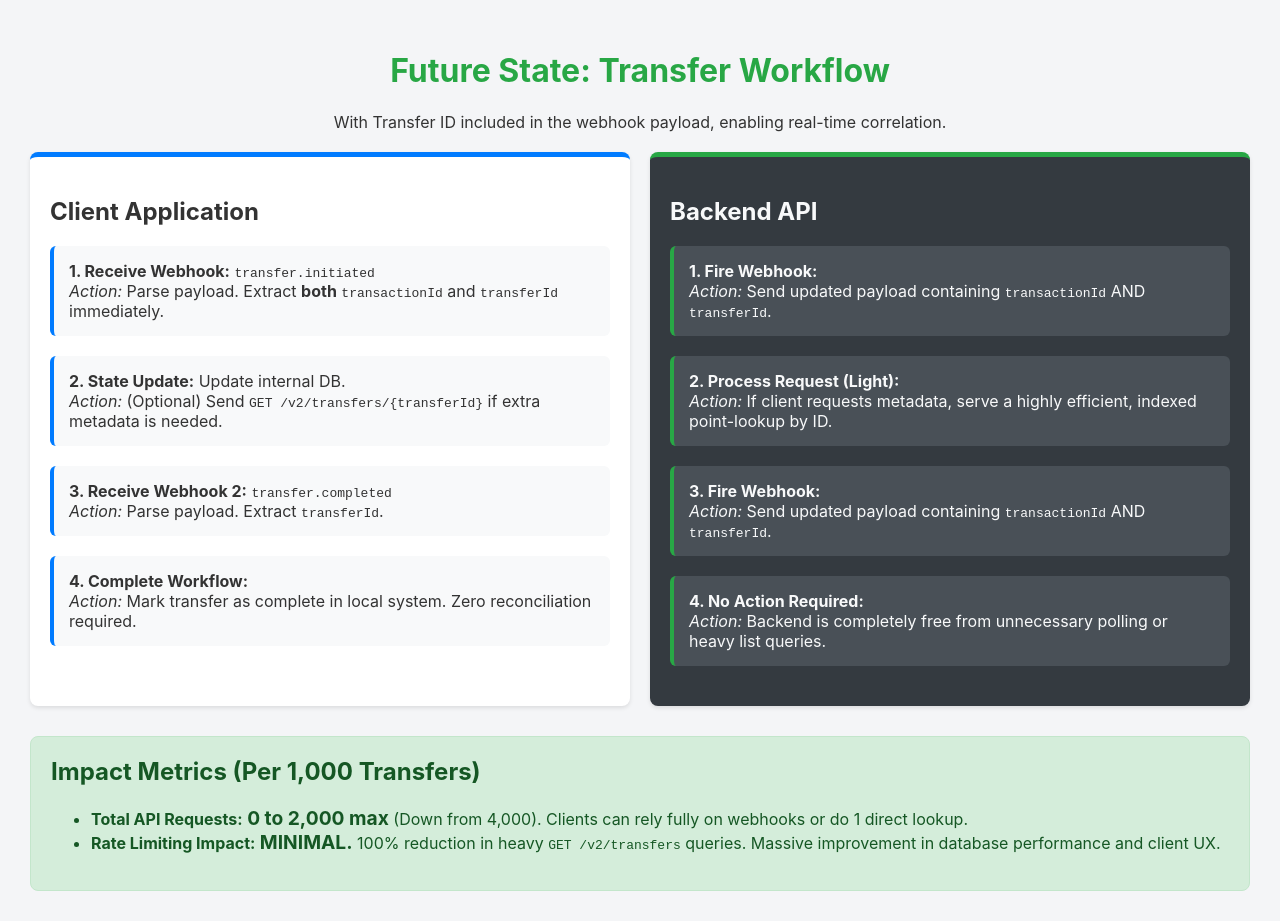
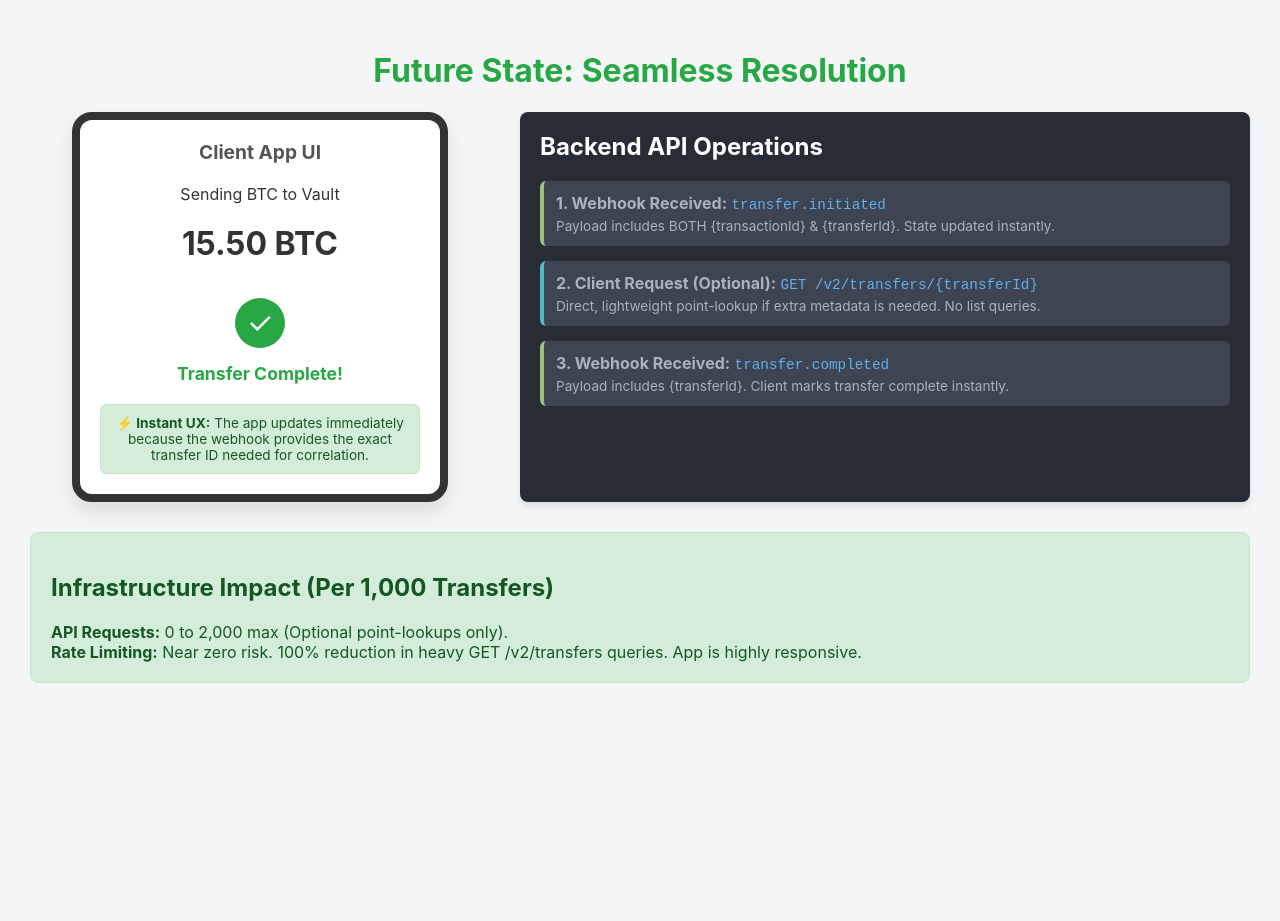
Before and after one commit to zuhair-imaduddin-anchor/webhook-enhancement-new, a plain HTML site: page index.html in a window 1280 px wide. After the commit the page ends 800 px from the top, so only its background shows below. Drawn offline with Linux system fonts and the light colour scheme.

Commit message:
Update title and enhance layout in index.html

```diff
--- a/index.html
+++ b/index.html
@@ -3,75 +3,74 @@
 <head>
     <meta charset="UTF-8">
     <meta name="viewport" content="width=device-width, initial-scale=1.0">
-    <title>Prototype 2: Future State</title>
+    <title>Future State: Seamless Experience</title>
     <style>
-        body { font-family: -apple-system, BlinkMacSystemFont, "Segoe UI", Roboto, Helvetica, Arial, sans-serif; margin: 0; padding: 30px; background-color: #f4f5f7; color: #333; }
+        body { font-family: -apple-system, BlinkMacSystemFont, sans-serif; margin: 0; padding: 30px; background-color: #f4f5f7; color: #333; }
         h1 { text-align: center; color: #28a745; }
-        .grid { display: flex; gap: 20px; margin-top: 20px; }
-        .column { flex: 1; padding: 20px; border-radius: 8px; box-shadow: 0 2px 4px rgba(0,0,0,0.1); }
-        .client-side { background-color: #ffffff; border-top: 5px solid #007bff; }
-        .backend-side { background-color: #343a40; color: #f8f9fa; border-top: 5px solid #28a745; }
-        .step { margin-bottom: 20px; padding: 15px; border-radius: 6px; position: relative; }
-        .client-side .step { background-color: #f8f9fa; border-left: 4px solid #007bff; }
-        .backend-side .step { background-color: #495057; border-left: 4px solid #28a745; }
+        .grid { display: flex; gap: 30px; margin-top: 20px; }
+
+        /* App UI (Left Side) */
+        .app-container { flex: 1; display: flex; justify-content: center; }
+        .mobile-app { width: 320px; background: white; border-radius: 20px; box-shadow: 0 10px 20px rgba(0,0,0,0.1); border: 8px solid #333; padding: 20px; display: flex; flex-direction: column; align-items: center; text-align: center; }
+        .app-header { font-size: 1.2em; font-weight: bold; margin-bottom: 20px; color: #555; }
+        .amount { font-size: 2em; font-weight: bold; margin: 20px 0; }
+
+        /* Success Checkmark */
+        .success-icon { width: 50px; height: 50px; background-color: #28a745; border-radius: 50%; display: flex; align-items: center; justify-content: center; color: white; font-size: 30px; margin: 15px auto; }
+        .status-text { color: #28a745; font-size: 1.1em; font-weight: bold; margin-bottom: 20px; }
+        .unlocked-note { background: #d4edda; color: #155724; padding: 10px; border-radius: 6px; font-size: 0.85em; margin-top: auto; border: 1px solid #c3e6cb; }
+
+        /* API Flow (Right Side) */
+        .api-flow { flex: 1.5; background: #282c34; color: #abb2bf; padding: 20px; border-radius: 8px; box-shadow: 0 4px 6px rgba(0,0,0,0.1); }
+        .api-step { margin-bottom: 15px; padding: 12px; background: #3e4451; border-radius: 6px; border-left: 4px solid #98c379; }
+        .api-step code { color: #61afef; font-size: 1.1em; }
+        .api-step .note { display: block; margin-top: 5px; font-size: 0.85em; color: #abb2bf; }
+
+        /* Metrics */
         .metrics { margin-top: 30px; padding: 20px; border-radius: 8px; background-color: #d4edda; border: 1px solid #c3e6cb; color: #155724; }
-        .metrics h2 { margin-top: 0; }
-        .highlight { font-weight: bold; font-size: 1.2em; }
     </style>
 </head>
 <body>
 
-    <h1>Future State: Transfer Workflow</h1>
-    <p style="text-align: center;">With Transfer ID included in the webhook payload, enabling real-time correlation.</p>
+    <h1>Future State: Seamless Resolution</h1>
 
     <div class="grid">
-        <div class="column client-side">
-            <h2>Client Application</h2>
-            <div class="step">
-                <strong>1. Receive Webhook:</strong> <code>transfer.initiated</code><br>
-                <em>Action:</em> Parse payload. Extract <strong>both</strong> <code>transactionId</code> and <code>transferId</code> immediately.
-            </div>
-            <div class="step">
-                <strong>2. State Update:</strong> Update internal DB.<br>
-                <em>Action:</em> (Optional) Send <code>GET /v2/transfers/{transferId}</code> if extra metadata is needed.
-            </div>
-            <div class="step">
-                <strong>3. Receive Webhook 2:</strong> <code>transfer.completed</code><br>
-                <em>Action:</em> Parse payload. Extract <code>transferId</code>.
-            </div>
-            <div class="step">
-                <strong>4. Complete Workflow:</strong><br>
-                <em>Action:</em> Mark transfer as complete in local system. Zero reconciliation required.
+        <div class="app-container">
+            <div class="mobile-app">
+                <div class="app-header">Client App UI</div>
+                <div>Sending BTC to Vault</div>
+                <div class="amount">15.50 BTC</div>
+                <div class="success-icon">✓</div>
+                <div class="status-text">Transfer Complete!</div>
+
+                <div class="unlocked-note">
+                    <strong>⚡ Instant UX:</strong> The app updates immediately because the webhook provides the exact transfer ID needed for correlation.
+                </div>
             </div>
         </div>
 
-        <div class="column backend-side">
-            <h2>Backend API</h2>
-            <div class="step">
-                <strong>1. Fire Webhook:</strong><br>
-                <em>Action:</em> Send updated payload containing <code>transactionId</code> AND <code>transferId</code>.
+        <div class="api-flow">
+            <h2 style="color: white; margin-top: 0;">Backend API Operations</h2>
+
+            <div class="api-step">
+                <strong>1. Webhook Received:</strong> <code>transfer.initiated</code>
+                <span class="note">Payload includes BOTH {transactionId} & {transferId}. State updated instantly.</span>
             </div>
-            <div class="step">
-                <strong>2. Process Request (Light):</strong><br>
-                <em>Action:</em> If client requests metadata, serve a highly efficient, indexed point-lookup by ID.
+            <div class="api-step" style="border-left-color: #56b6c2;">
+                <strong>2. Client Request (Optional):</strong> <code>GET /v2/transfers/{transferId}</code>
+                <span class="note">Direct, lightweight point-lookup if extra metadata is needed. No list queries.</span>
             </div>
-            <div class="step">
-                <strong>3. Fire Webhook:</strong><br>
-                <em>Action:</em> Send updated payload containing <code>transactionId</code> AND <code>transferId</code>.
-            </div>
-            <div class="step">
-                <strong>4. No Action Required:</strong><br>
-                <em>Action:</em> Backend is completely free from unnecessary polling or heavy list queries.
+            <div class="api-step">
+                <strong>3. Webhook Received:</strong> <code>transfer.completed</code>
+                <span class="note">Payload includes {transferId}. Client marks transfer complete instantly.</span>
             </div>
         </div>
     </div>
 
     <div class="metrics">
-        <h2>Impact Metrics (Per 1,000 Transfers)</h2>
-        <ul>
-            <li><strong>Total API Requests:</strong> <span class="highlight">0 to 2,000 max</span> (Down from 4,000). Clients can rely fully on webhooks or do 1 direct lookup.</li>
-            <li><strong>Rate Limiting Impact:</strong> <span class="highlight">MINIMAL.</span> 100% reduction in heavy <code>GET /v2/transfers</code> queries. Massive improvement in database performance and client UX.</li>
-        </ul>
+        <h2>Infrastructure Impact (Per 1,000 Transfers)</h2>
+        <strong>API Requests:</strong> 0 to 2,000 max (Optional point-lookups only).<br>
+        <strong>Rate Limiting:</strong> Near zero risk. 100% reduction in heavy GET /v2/transfers queries. App is highly responsive.
     </div>
 
 </body>
```
